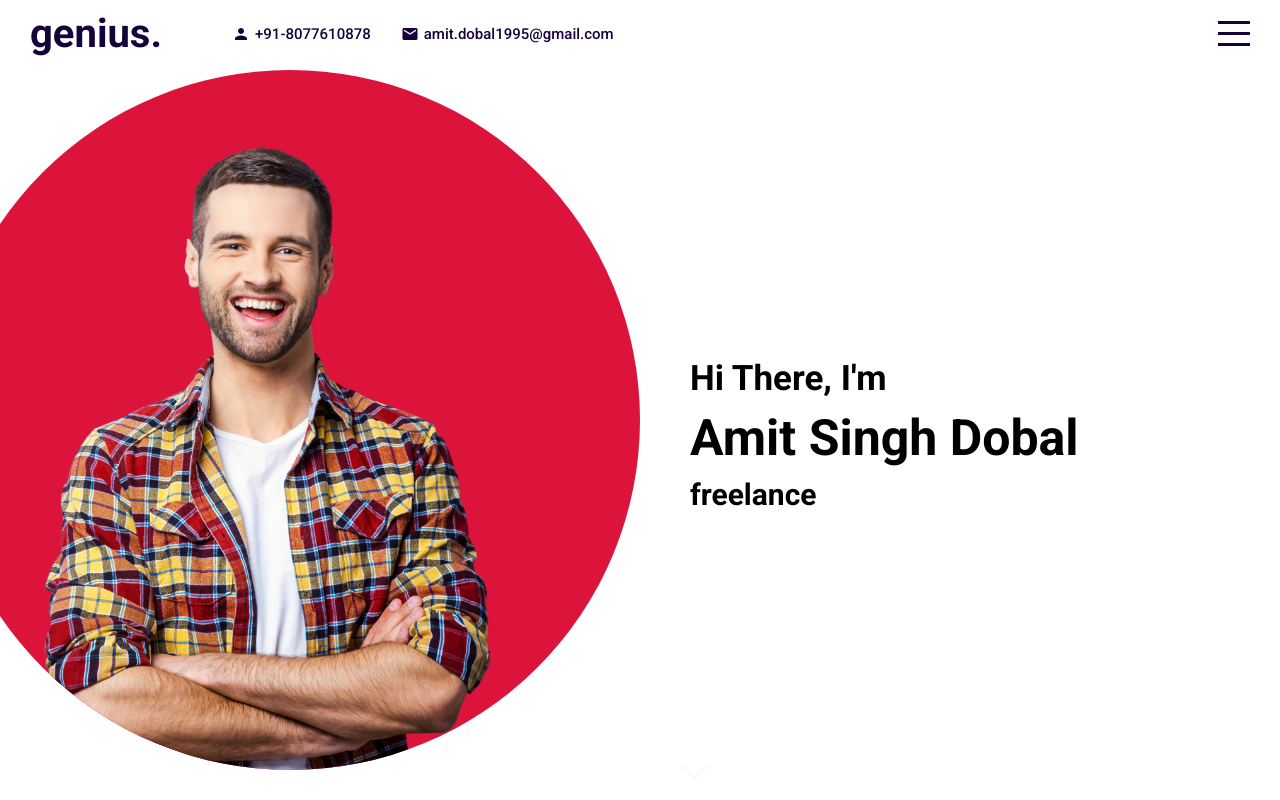
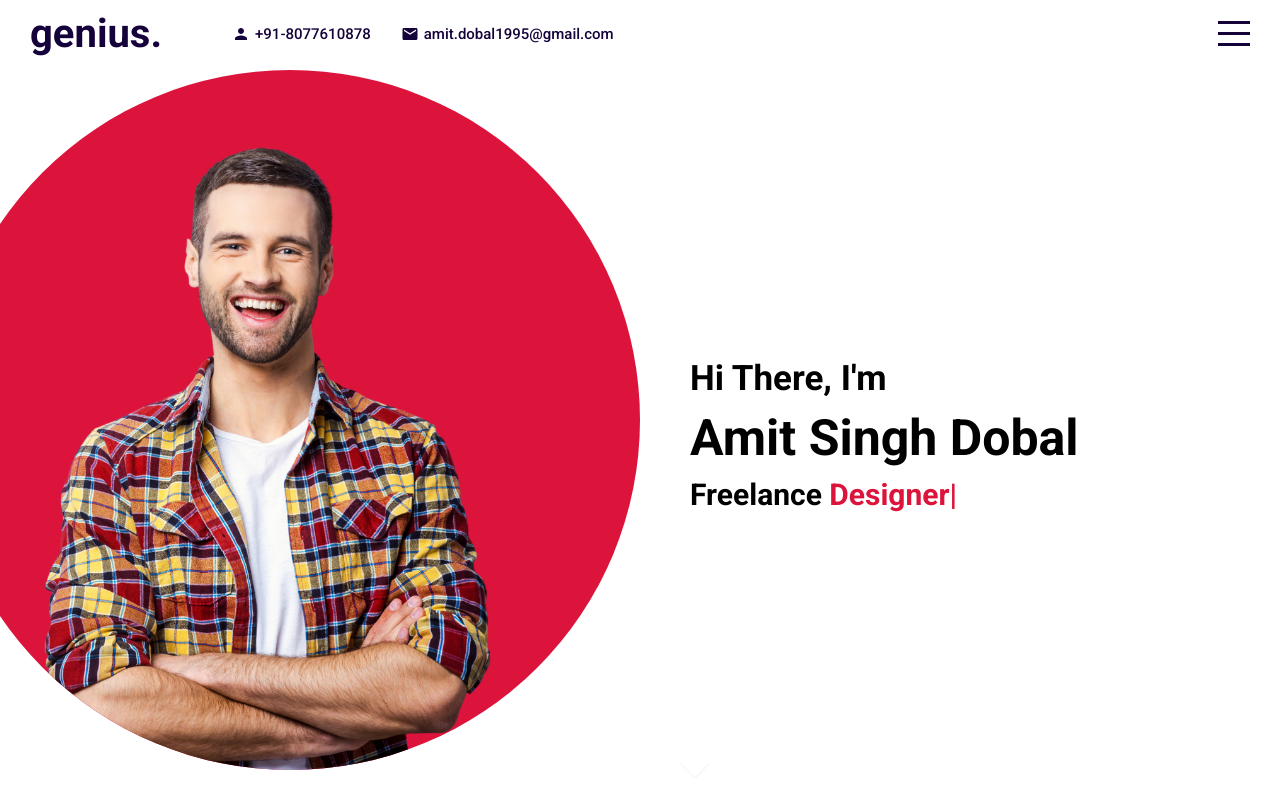
Before and after one commit to AmitDobal/Portfolio, a React (Create React App) app: page / in a window 1280 px wide. Built offline with nearby package versions, Linux system fonts and the light colour scheme.

Commit message:
modified Intro--> ityped npm used, with blinking animation

```diff
--- a/package.json
+++ b/package.json
@@ -8,6 +8,7 @@
     "@testing-library/jest-dom": "^5.14.1",
     "@testing-library/react": "^11.2.7",
     "@testing-library/user-event": "^12.8.3",
+    "ityped": "^1.0.3",
     "node-sass": "^6.0.1",
     "react": "^17.0.2",
     "react-dom": "^17.0.2",
--- a/src/components/intro/Intro.jsx
+++ b/src/components/intro/Intro.jsx
@@ -1,5 +1,20 @@
+import React from "react";
 import "./intro.scss";
-function intro() {
+import { init } from "ityped";
+import { useEffect, useRef } from "react";
+
+function Intro() {
+  const textRef = useRef();
+
+  useEffect(() => {
+    init(textRef.current, {
+      showCursor: true,
+      backDelay: 1500,
+      strings: ["Developer", "Designer", "Content Creater"],
+
+    });
+  }, []);
+
   return (
     <div className="intro" id="intro">
       <div className="left">
@@ -12,7 +27,7 @@
           <h2>Hi There, I'm</h2>
           <h1>Amit Singh Dobal</h1>
           <h3>
-            freelance <span></span>
+            Freelance <span ref={textRef}></span>
           </h3>
         </div>
         <a href="#portfolio">
@@ -23,4 +38,4 @@
   );
 }
 
-export default intro;
+export default Intro;
--- a/src/components/intro/intro.scss
+++ b/src/components/intro/intro.scss
@@ -44,6 +44,21 @@
       }
       h3 {
         font-size: 30px;
+        span {
+          font-size: inherit;
+          color: crimson;
+        }
+        .ityped-cursor {
+          animation: blink 1s infinite;
+        }
+        @keyframes blink {
+          50% {
+            opacity: 1;
+          }
+          100% {
+            opacity: 0;
+          }
+        }
       }
     }
     a {
```
Also changed, not shown: 1 other file (tests, documents, lock files or other folders).
